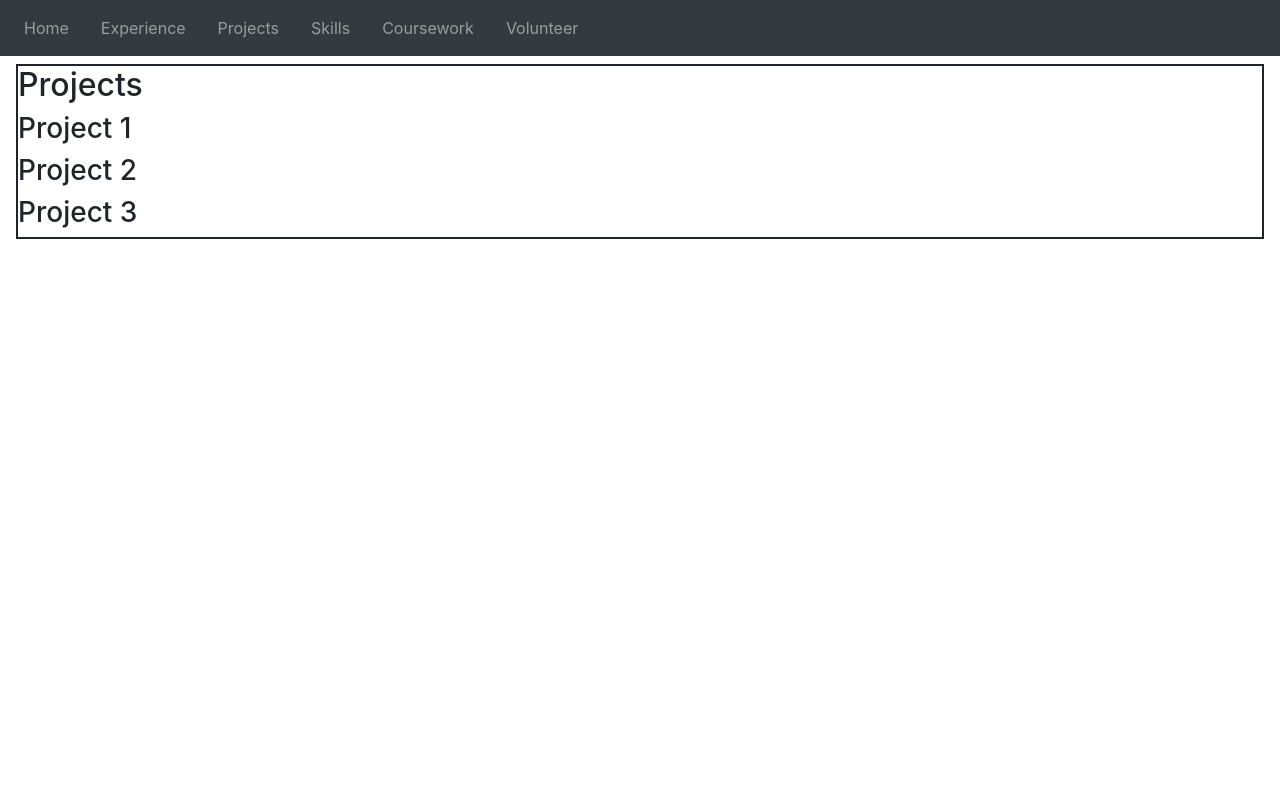
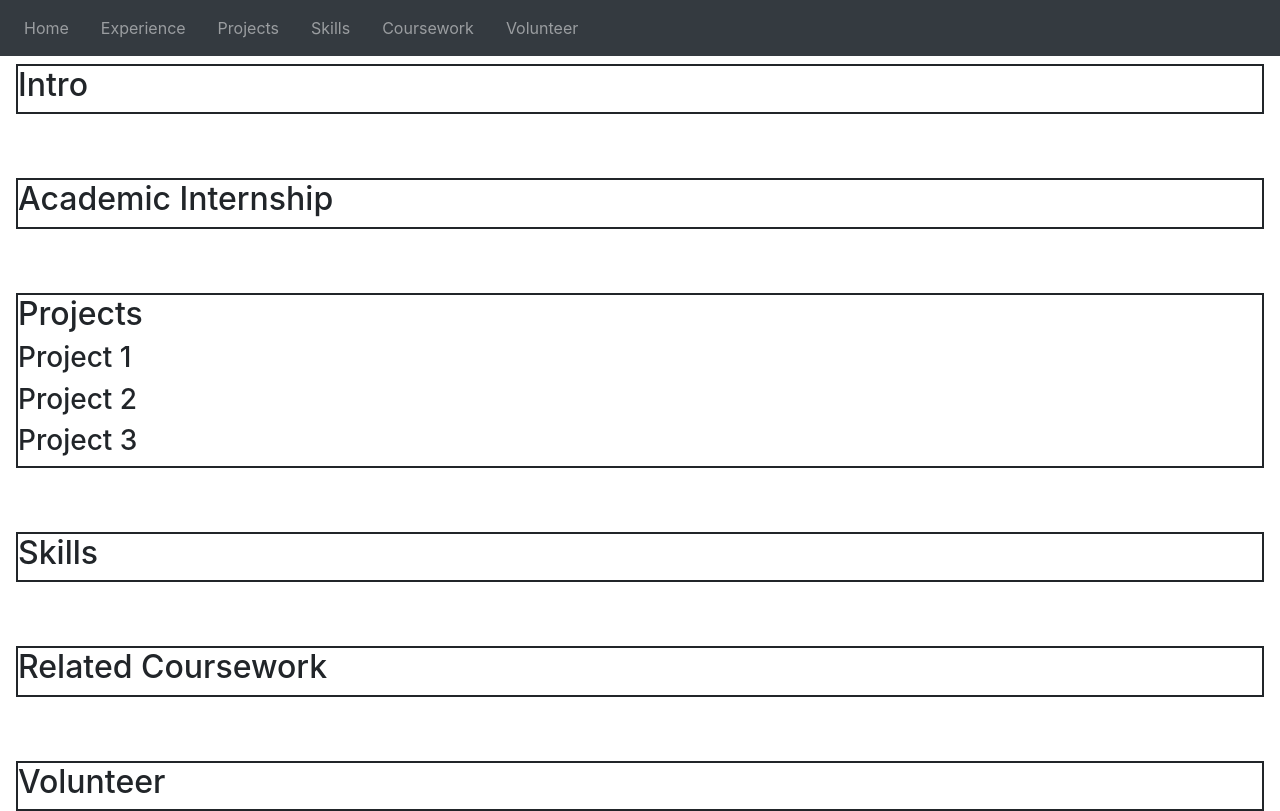
Before and after one commit to jesus-r-mendoza/Portfolio, a React (Create React App) app: page / in a window 1280 px wide. Built offline with nearby package versions, Linux system fonts and the light colour scheme.

Commit message:
completed component layout to match wireframe

```diff
--- a/src/App.js
+++ b/src/App.js
@@ -1,13 +1,23 @@
 import React from 'react';
 import Header from './components/Header';
+import HomeSection from './components/sections/home/HomeSection';
+import ExperienceSection from './components/sections/experience/ExperienceSection';
 import ProjectSection from './components/sections/projects/ProjectSection';
+import SkillseSection from './components/sections/skills/SkillsSection';
+import CourseworkSection from './components/sections/coursework/CourseworkSection';
+import VoluntterSection from './components/sections/volunteer/VolunteerSection';
 import 'bootstrap/dist/css/bootstrap.min.css';
 
 function App() {
   return (
     <div className="App">
       <Header />
+      <HomeSection />
+      <ExperienceSection />
       <ProjectSection />
+      <SkillseSection />
+      <CourseworkSection />
+      <VoluntterSection />
     </div>
   )
 }
--- /dev/null
+++ b/src/components/sections/coursework/CourseworkSection.js
@@ -0,0 +1,15 @@
+import React from 'react';
+
+class CourseworkSection extends React.Component {
+
+    render() {
+        return (
+            <div id="coursework" className="section">
+                <h2>Related Coursework</h2>
+            </div>
+        )
+    }
+
+}
+
+export default CourseworkSection;
--- /dev/null
+++ b/src/components/sections/experience/ExperienceSection.js
@@ -0,0 +1,15 @@
+import React from 'react';
+
+class ExperienceSection extends React.Component {
+
+    render() {
+        return (
+            <div id="experience" className="section">
+                <h2>Academic Internship</h2>
+            </div>
+        )
+    }
+
+}
+
+export default ExperienceSection;
--- /dev/null
+++ b/src/components/sections/home/HomeSection.js
@@ -0,0 +1,15 @@
+import React from 'react';
+
+class HomeSection extends React.Component {
+
+    render() {
+        return (
+            <div id="home" className="section">
+                <h2>Intro</h2>
+            </div>
+        )
+    }
+
+}
+
+export default HomeSection;
--- a/src/components/sections/projects/ProjectSection.js
+++ b/src/components/sections/projects/ProjectSection.js
@@ -5,7 +5,7 @@ class ProjectSection extends React.Component {
 
     render() {
         return (
-            <div id="test" className="section">
+            <div id="projects" className="section">
                 <h2>Projects</h2>
                 <ProjectList />
             </div>
--- /dev/null
+++ b/src/components/sections/skills/SkillsSection.js
@@ -0,0 +1,15 @@
+import React from 'react';
+
+class SkillsSection extends React.Component {
+
+    render() {
+        return (
+            <div id="skills" className="section">
+                <h2>Skills</h2>
+            </div>
+        )
+    }
+
+}
+
+export default SkillsSection;
--- /dev/null
+++ b/src/components/sections/volunteer/VolunteerSection.js
@@ -0,0 +1,15 @@
+import React from 'react';
+
+class VolunteerSection extends React.Component {
+
+    render() {
+        return (
+            <div id="volunteer" className="section">
+                <h2>Volunteer</h2>
+            </div>
+        )
+    }
+
+}
+
+export default VolunteerSection;
```
